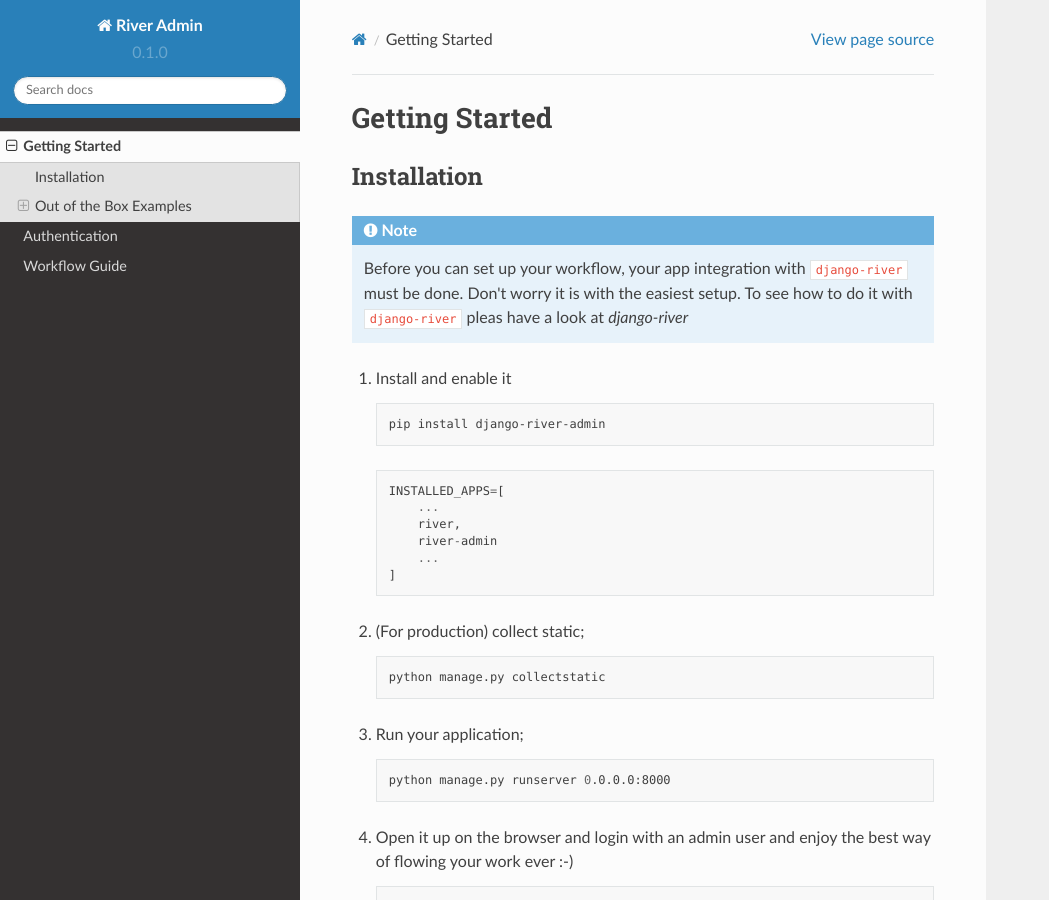
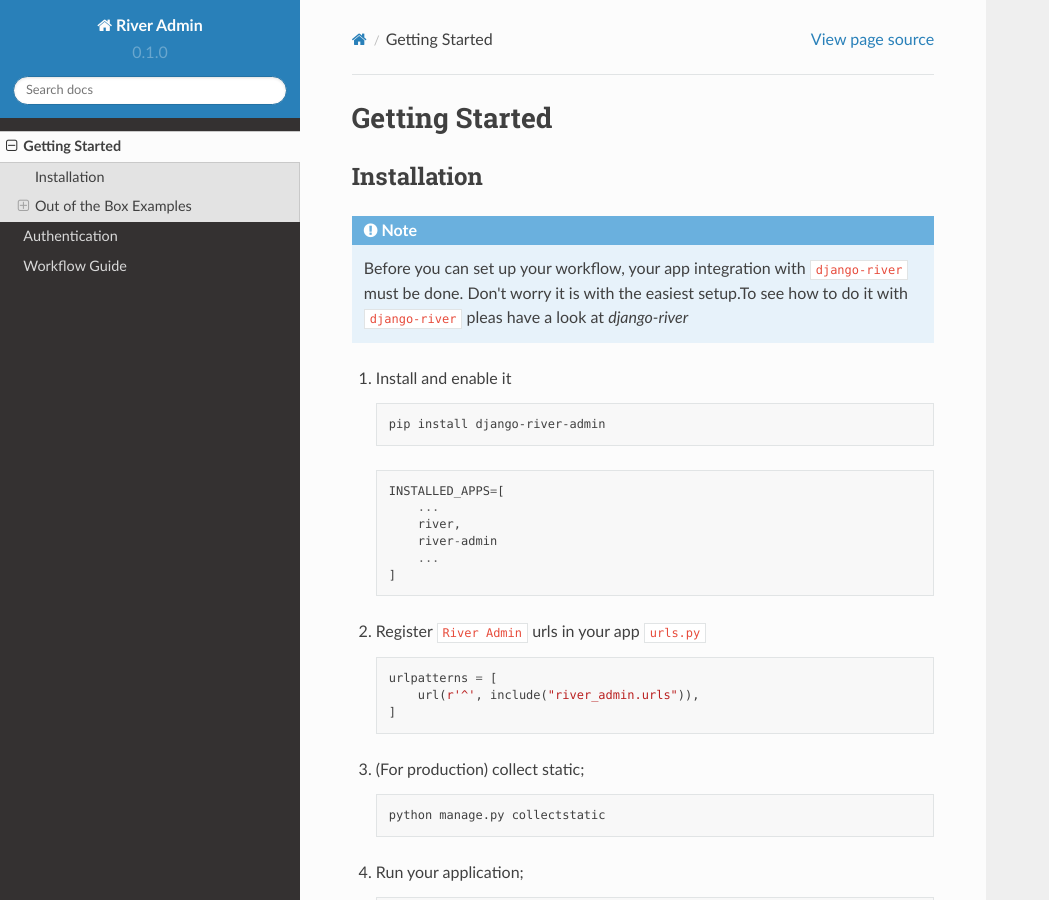
Before and after one commit to javrasya/river-admin, a Sphinx documentation site: the page built from docs/getting_started.rst, in a window 1280 px wide and 900 px high. Shown: the whole window, without its empty margins (0-1049 px from the left). Built offline with Sphinx 7.4.7 and the Read the Docs theme 2.0.0, drawn with Linux system fonts in a browser that asks for light colours.

Commit message:
Document registering the river admin urls

```diff
--- a/docs/getting_started.rst
+++ b/docs/getting_started.rst
@@ -10,8 +10,11 @@
 Installation
 ------------
 .. note::
-    Before you can set up your workflow, your app integration with ``django-river`` must be done. Don't worry it is with the easiest setup.
-    To see how to do it with ``django-river`` pleas have a look at `django-river`
+    Before you can set up your workflow, your app
+    integration with ``django-river`` must be done.
+    Don't worry it is with the easiest setup.To see
+    how to do it with ``django-river`` pleas have a
+    look at `django-river`
 
 .. _django-river: https://github.com/javrasya/django-river/
 
@@ -31,20 +34,28 @@
            ...
        ]
 
-2. (For production) collect static;
+2. Register ``River Admin`` urls in your app ``urls.py``
+
+   .. code:: python
+
+        urlpatterns = [
+            url(r'^', include("river_admin.urls")),
+        ]
+
+3. (For production) collect static;
 
    .. code:: bash
 
        python manage.py collectstatic
 
-3. Run your application;
+4. Run your application;
 
    .. code:: bash
 
        python manage.py runserver 0.0.0.0:8000
 
 
-4. Open it up on the browser and login with an admin user and enjoy the best way of flowing your work ever :-)
+5. Open it up on the browser and login with an admin user and enjoy the best way of flowing your work ever :-)
 
    .. code:: bash
 
@@ -54,12 +65,15 @@
 Out of the Box Examples
 -----------------------
 
-``River Admin`` comes with few examples that you can fiddle with and find your way easier.
+``River Admin`` comes with few examples that you can
+fiddle with and find your way easier.
 
 
 .. note::
-    Enabling them will create their tables and also the necessary workflow components in the DB for you.
-    It might be good idea to try them out on a development database.
+    Enabling them will create their tables and
+    also the necessary workflow components in
+    the DB for you. It might be good idea to try
+    them out on a development database.
 
 Shipping Flow
 ^^^^^^^^^^^^^
```
Also changed, not shown: 3 other files.
